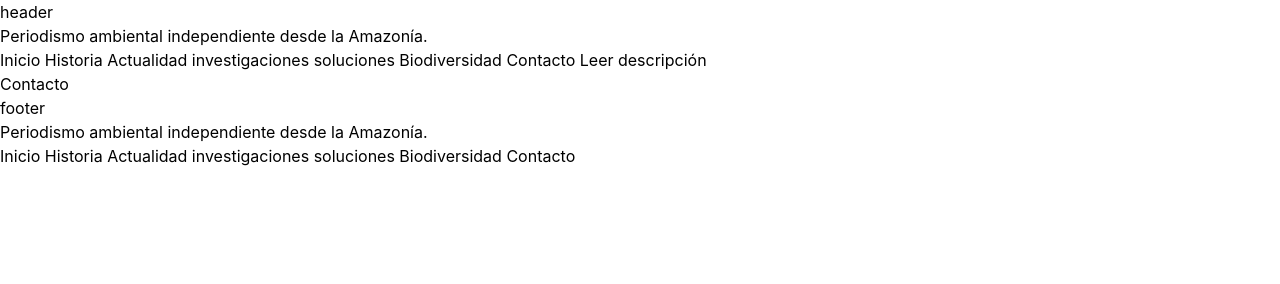
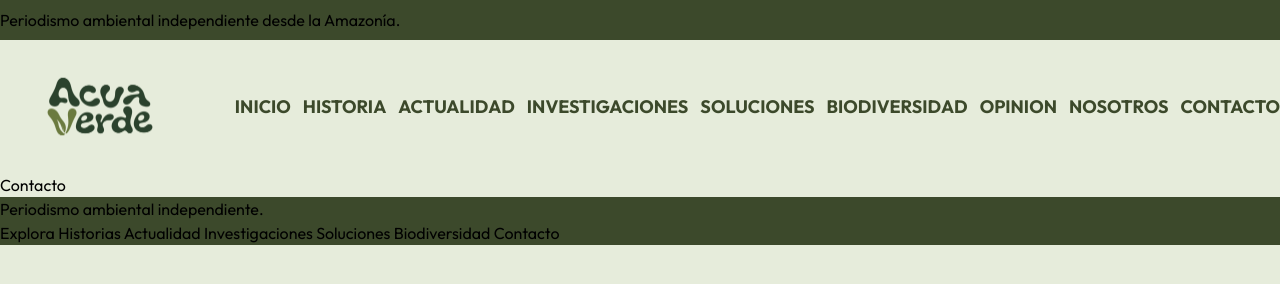
Before and after one commit to ricardo1502090807-bot/acua-verde, an Astro site: page /contacto in a window 1280 px wide. Built offline with nearby package versions, Linux system fonts and the light colour scheme; Astro itself is replaced by a stand-in of ours.

Commit message:
Paleta de colores, Modificando Header y Footer

```diff
--- a/src/components/ui/Footer.astro
+++ b/src/components/ui/Footer.astro
@@ -1,17 +1,13 @@
 <footer>
-  <h2>footer</h2>
-<div class="bottom-bar">
 
-  <div class="enlaces_footer">
-    <p>Periodismo ambiental independiente desde la Amazonía.</p>
-    <a href="/">Inicio</a>
-    <a href="#">Historia</a>
-    <a href="#">Actualidad</a>
-    <a href="#">investigaciones</a>
-    <a href="#">soluciones</a>
-    <a href="#">Biodiversidad</a>
-    <a href="/contacto">Contacto</a>
-
+  <div class="bg-acua-verde-800">
+      <p>Periodismo ambiental independiente.</p>
+      <a href="/">Explora</a>
+      <a href="#">Historias</a>
+      <a href="#">Actualidad</a>
+      <a href="#">Investigaciones</a>
+      <a href="#">Soluciones</a>
+      <a href="#">Biodiversidad</a>
+      <a href="/contacto">Contacto</a>
   </div>
-</div>
 </footer>
--- a/src/components/ui/Header.astro
+++ b/src/components/ui/Header.astro
@@ -1,26 +1,20 @@
 ---
+    import { Image } from "astro:assets"
+    import Logo from "@/assets/LOGO.png"
+import MainNav from "./MainNav.astro"
+---
+<header
+  class="min-h-30 relative"
+>
+  <div class="bg-acua-verde-800 min-h-10 flex items-center">
 
----
-<header>
-
-  <h1>header</h1>
-  <div class="top-bar">
-
-
-    <div class="enlaces_header">
       <p>Periodismo ambiental independiente desde la Amazonía.</p>
-
-      <a href="/">Inicio</a>
-      <a href="#">Historia</a>
-      <a href="#">Actualidad</a>
-      <a href="#">investigaciones</a>
-      <a href="#">soluciones</a>
-      <a href="#">Biodiversidad</a>
-      <a href="/contacto">Contacto</a>
-
-      <a href="/descripcion" class="btn-descripcion">Leer descripción</a>
 
     </div>
   </div>
+  <div class="relative max-w-7xl mx-auto bg-acua-verde-100 flex flex-col items-center lg:flex-row lg:justify-between">
+      <Image src={Logo} alt={"Imagen Logo"} format="avif" width={200} height={200} />
+      <MainNav />
+  </div>
 
 </header>
--- /dev/null
+++ b/src/components/ui/MainNav.astro
@@ -0,0 +1,24 @@
+---
+const navigation = [
+    {name: 'Inicio', href: '/'},
+    {name: 'Historia', href: '/Historia/'},
+    {name: 'Actualidad', href: '/Actualidad/'},
+    {name: 'Investigaciones', href: '/Investigaciones/'},
+    {name: 'Soluciones', href: '/Soluciones/'},
+    {name: 'Biodiversidad', href: '/Biodiversidad/'},
+    {name: 'Opinion', href: '/Opinion/'},
+    {name: 'Nosotros', href: '/Nosotros/'},
+    {name: 'Contacto', href: '/Contacto/'},
+]
+---
+
+<nav class="flex flex-col items-center lg:flex-row gap-3">
+    {navigation.map(item =>
+        <a
+            href={item.href}
+            class="uppercase text-lg font-bold text-acua-verde-800"
+        >{item.name}</a>
+
+    )}
+
+</nav>
--- a/src/layouts/layout.astro
+++ b/src/layouts/layout.astro
@@ -1,7 +1,7 @@
 ---
-    import '../styles/global.css';
-    import Header from '../components/ui/Header.astro';
-    import Footer from '../components/ui/Footer.astro';
+    import '@/styles/global.css';
+    import Header from '@/components/ui/Header.astro';
+    import Footer from '@/components/ui/Footer.astro';
 
     interface Props{
         title: string
@@ -14,8 +14,12 @@
     <meta charset="UTF-8">
     <meta name="viewport" content="width=device-width, initial-scale=1.0">
     <title>Acua Verde: {title}</title>
+    <link rel="icon" type="image/svg+xml" href="/favicon.svg">
+    <link rel="preconnect" href="https://fonts.googleapis.com">
+    <link rel="preconnect" href="https://fonts.gstatic.com" crossorigin>
+    <link href="https://fonts.googleapis.com/css2?family=Outfit:wght@100..900&family=PT+Sans:wght@400;700&display=swap" rel="stylesheet">
 </head>
-    <body>
+    <body class="bg-acua-verde-100">
 
         <Header />
 
--- a/src/pages/contacto.astro
+++ b/src/pages/contacto.astro
@@ -1,6 +1,6 @@
 
 ---
-    import Layout from '../layouts/layout.astro';
+    import Layout from '@/layouts/layout.astro';
 ---
 
 <Layout
--- a/src/pages/descripcion.astro
+++ b/src/pages/descripcion.astro
@@ -1,5 +1,5 @@
 ---
-import Layout from '../layouts/layout.astro';
+import Layout from '@/layouts/layout.astro';
 ---
 <Layout
   title='Descripción'
--- a/src/pages/index.astro
+++ b/src/pages/index.astro
@@ -1,8 +1,9 @@
 ---
-  import Layout from '../layouts/layout.astro';
+  import Layout from '@/layouts/layout.astro';
 ---
 <Layout
   title='Inicio'
 >
-  <h1> Hola </h1>
+
+
 </Layout>
--- a/src/styles/global.css
+++ b/src/styles/global.css
@@ -1 +1,17 @@
 @import 'tailwindcss';
+
+@theme {
+    --default-font-family: "Outfit", sans-serif;
+
+    --color-acua-verde-50: #f4f7ee;
+    --color-acua-verde-100: #e6ecdb;
+    --color-acua-verde-200: #d0dcba;
+    --color-acua-verde-300: #b2c591;
+    --color-acua-verde-400: #96ae6d;
+    --color-acua-verde-500: #6e8649;
+    --color-acua-verde-600: #5d733d;
+    --color-acua-verde-700: #485932;
+    --color-acua-verde-800: #3c492b;
+    --color-acua-verde-900: #343f28;
+    --color-acua-verde-950: #1a2112;
+}
```
Also changed, not shown: tsconfig.json (+10 -1 lines), src/assets/LOGO.png (renamed from src/assets/ACUA VERDE 2 LOGO.png), src/assets/LOGO.svg (added).
